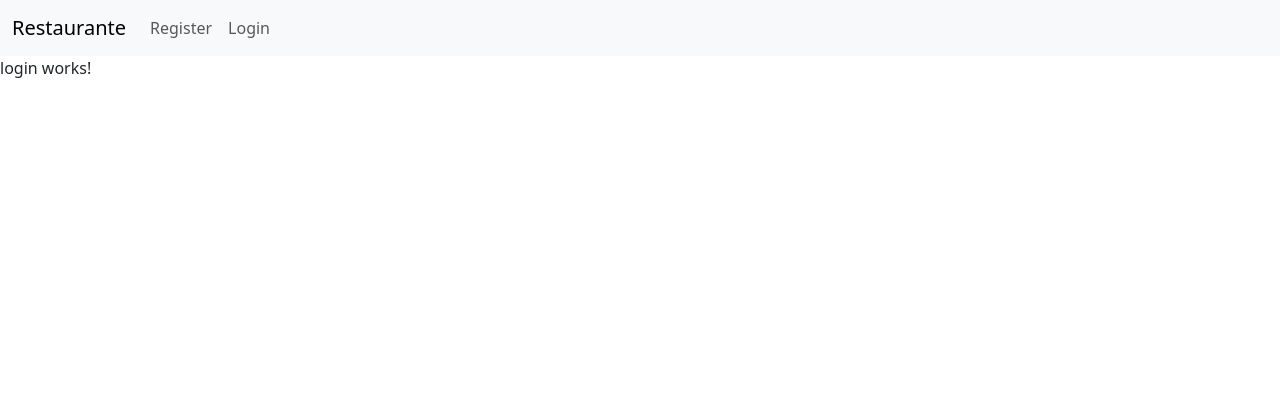
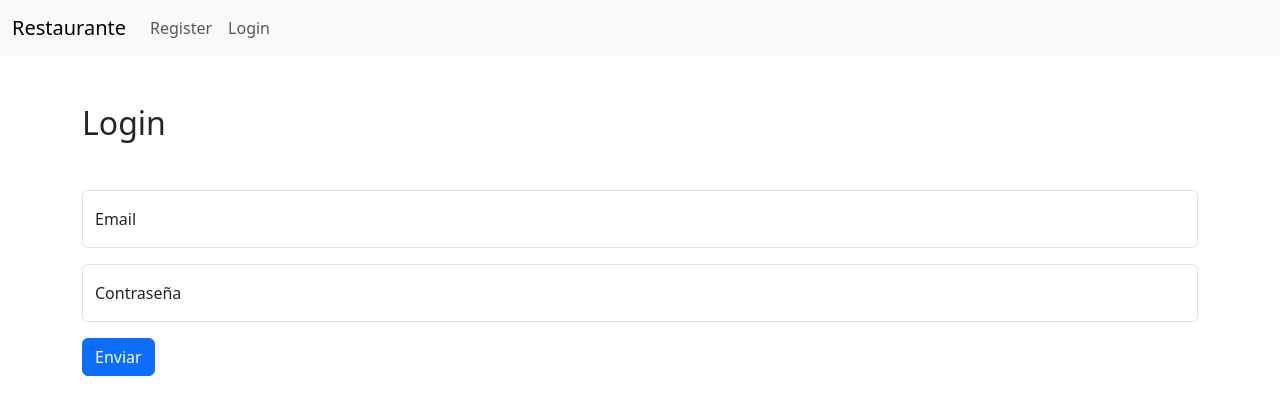
Before and after one commit to AngeliniAxel/front_crm_restaurante, an Angular app in the folder crm_restaurante_frontend/: page /login in a window 1280 px wide. Shown: the top 414 px of the page. Built offline with nearby package versions, Linux system fonts and the light colour scheme.

Commit message:
add login form

```diff
--- a/crm_restaurante_frontend/src/app/pages/users/Login/login.component.html
+++ b/crm_restaurante_frontend/src/app/pages/users/Login/login.component.html
@@ -1 +1,29 @@
-<p>login works!</p>
+<div class="container">
+  <h2 class="my-5">Login</h2>
+  <form [formGroup]="loginForm" (ngSubmit)="onSubmit()">
+    <div class="form-floating mb-3">
+      <input
+        type="email"
+        class="form-control"
+        id="inputEmail"
+        formControlName="email"
+        autocomplete="off"
+        placeholder="Email"
+      />
+      <label for="inputEmail">Email</label>
+    </div>
+
+    <div class="form-floating mb-3">
+      <input
+        type="password"
+        class="form-control"
+        id="inputPassword"
+        formControlName="password"
+        placeholder="Contraseña"
+      />
+      <label for="inputPassword">Contraseña</label>
+    </div>
+
+    <button type="submit" class="btn btn-primary">Enviar</button>
+  </form>
+</div>
--- a/crm_restaurante_frontend/src/app/pages/users/Login/login.component.ts
+++ b/crm_restaurante_frontend/src/app/pages/users/Login/login.component.ts
@@ -1,11 +1,29 @@
-import { Component } from '@angular/core';
+import { Component, inject } from '@angular/core';
+import { UserService } from '../../../services/user.service';
+import { Router } from '@angular/router';
+import { FormControl, FormGroup, ReactiveFormsModule } from '@angular/forms';
 
 @Component({
   selector: 'app-login',
-  imports: [],
+  imports: [ReactiveFormsModule],
   templateUrl: './login.component.html',
-  styleUrl: './login.component.css'
+  styleUrl: './login.component.css',
 })
 export class LoginComponent {
+  userService = inject(UserService);
+  router = inject(Router);
 
+  loginForm: FormGroup = new FormGroup({
+    email: new FormControl(),
+    password: new FormControl(),
+  });
+
+  async onSubmit() {
+    try {
+      const response = await this.userService.login(this.loginForm.value);
+      localStorage.setItem('restaurante_token', response.token);
+    } catch (error) {
+      alert(error);
+    }
+  }
 }
```
